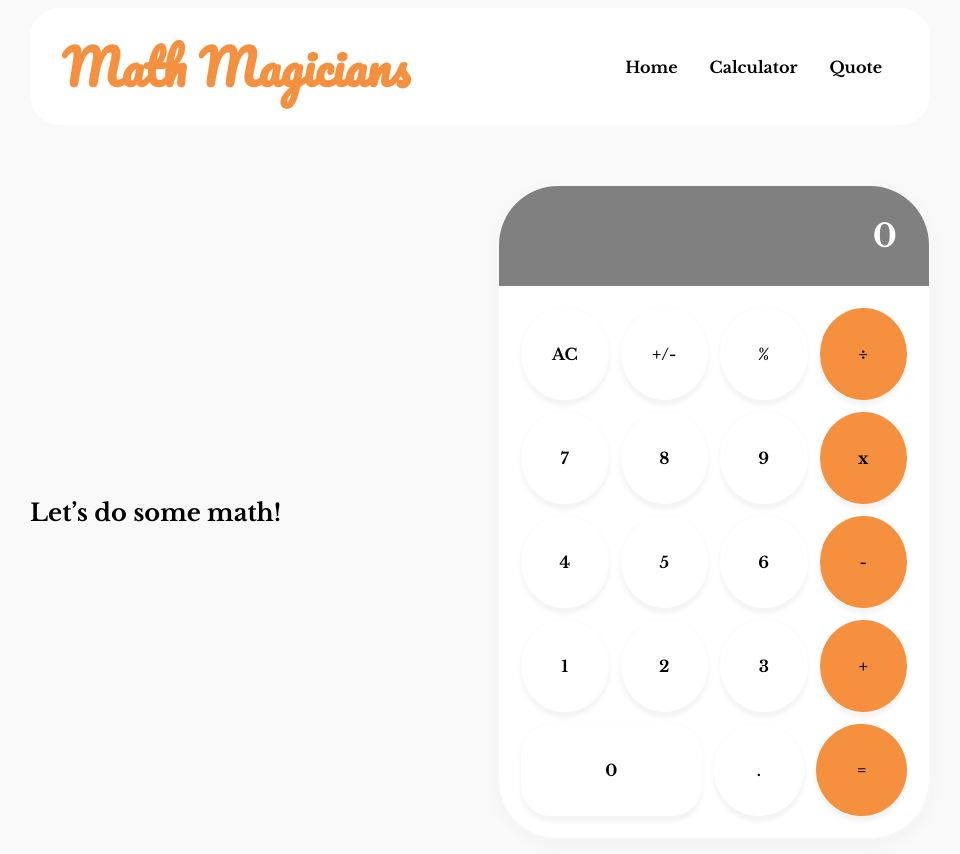
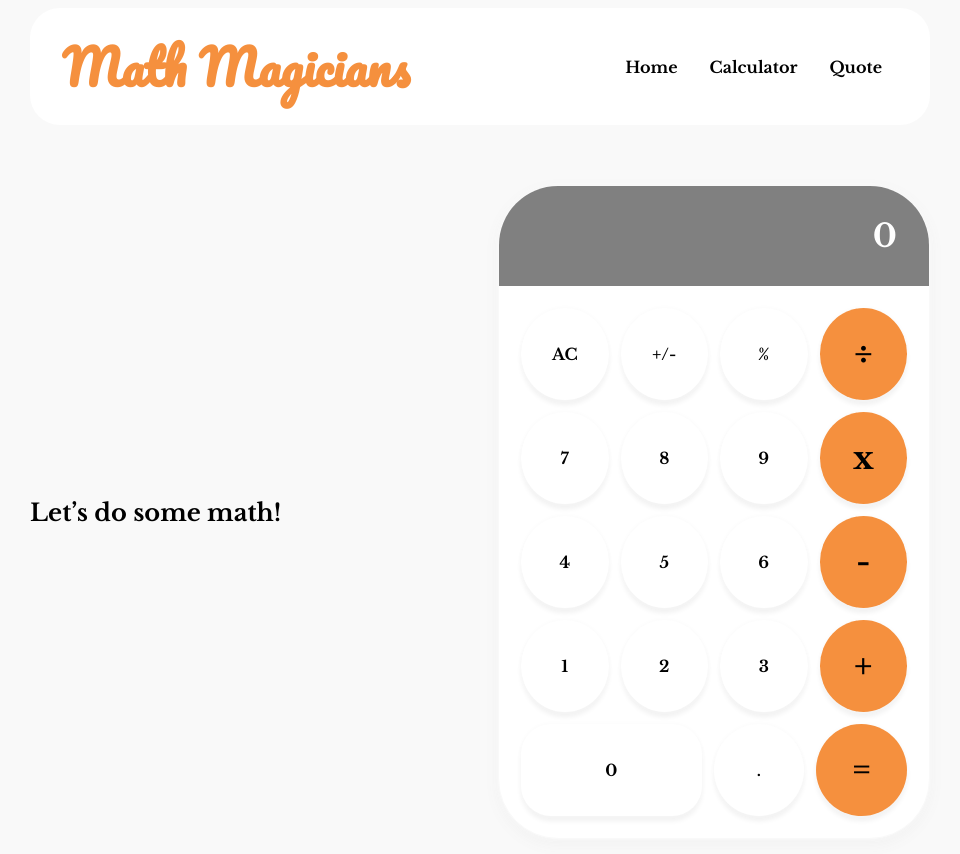
Before and after one commit to tigamadou/calculator, a React (Create React App) app: page /calculator in a window 1280 px wide. Shown: the top 854 px of the page, without its empty margins (160-1120 px from the left). Built offline with nearby package versions, Linux system fonts and the light colour scheme.

Commit message:
style edited

```diff
--- a/src/styles/app.css
+++ b/src/styles/app.css
@@ -59,10 +59,12 @@ body {
   display: flex;
   justify-content: center;
   align-items: center;
+  font-size: 2rem;
 }
 
 .panel .row .button.white {
   background: #fff;
+  font-size: 1rem;
 }
 
 .panel .row .button.wide {
```
